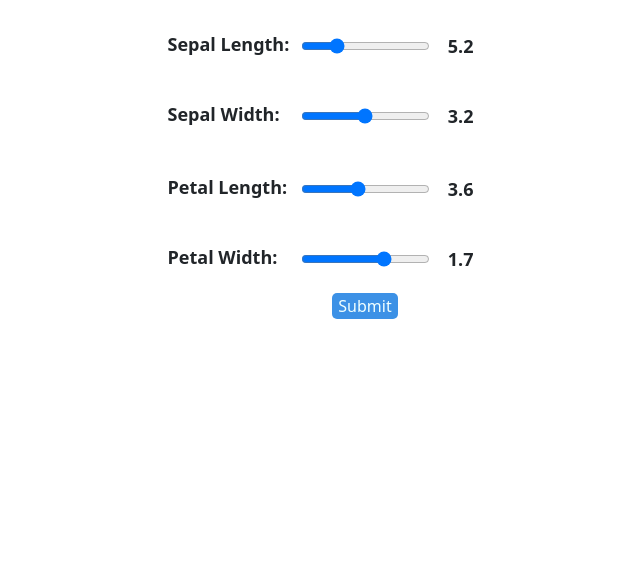
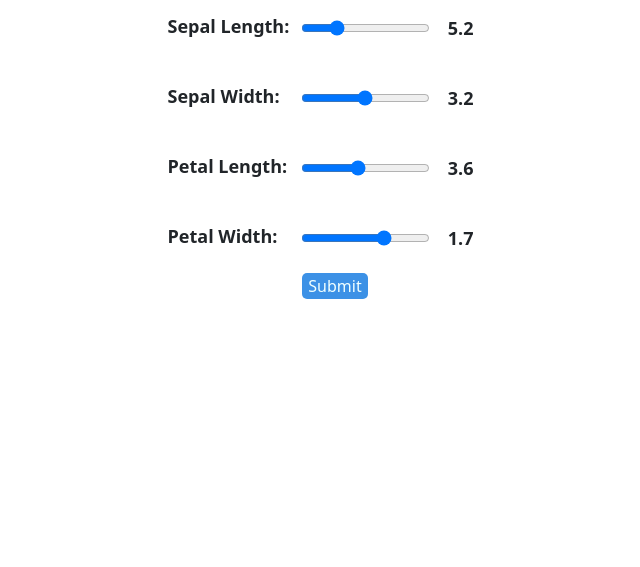
Before and after one commit to Abbasvora/iris-deploy, a Flask app: page / in a window 1280 px wide. Shown: the part 128-695 px from the top of the page, without its empty margins (265-905 px from the left). Run offline with Flask 2, Linux system fonts and the light colour scheme; parts of the project's set-up code (start-up, migrations or seed data) failed here and were passed over; some libraries are stand-ins or nearby versions.

Commit message:
modified html

```diff
--- a/app.py
+++ b/app.py
@@ -22,4 +22,4 @@
 
 
 if __name__ == "__main__":
-    app.run(debug=True)
+    app.run()
--- a/static/main.css
+++ b/static/main.css
@@ -55,8 +55,9 @@
 }
 
 .field.button{
-    margin-top: 7px;
-    align-items: center;
+    margin-top: 15px;
+    right: 30px;
+    align-items:flex-start;
 }
 /* #button{
     width: 100%;
@@ -66,6 +67,9 @@
 
 } */
 
+.predict{
+    margin-top: 30px;
+}
 input[type=submit] {
 
     box-sizing: border-box;
--- a/templates/main.html
+++ b/templates/main.html
@@ -4,7 +4,7 @@
 <head>
     <meta charset="UTF-8">
     <meta http-equiv="X-UA-Compatible" content="IE=edge">
-    <meta name="viewport" content="width=device-width, initial-scale=1.0">
+    <meta name="viewport" content="width=device-width; initial-scale=1.0;">
     <link rel="preconnect" href="https://fonts.googleapis.com">
     <link rel="preconnect" href="https://fonts.gstatic.com" crossorigin>
     <link href="https://fonts.googleapis.com/css2?family=Satisfy&display=swap" rel="stylesheet">
@@ -16,12 +16,13 @@
 
 <body>
     <h1 id="header">Iris Classification</h1>
-    <div class="container ">
+    <div class="container">
         <form action="/predict" method="POST">
             <div class="row">
                 <div class="col">
+
                 </div>
-                <div class="col-4">
+                <div class="col-6">
                     <div class="range">
                         <div class="field">
                             <div class="value left">
@@ -46,16 +47,6 @@
                             </div>
                         </div>
                     </div>
-                </div>
-
-                <div class="col">
-
-                </div>
-            </div>
-            <div class="row last">
-                <div class="col">
-                </div>
-                <div class="col-4">
                     <div class="range">
                         <div class="field">
                             <div class="value left">
@@ -67,6 +58,7 @@
                                 <span id="value-petalLength"></span>
                             </div>
                         </div>
+
                     </div>
                     <div class="range">
                         <div class="field">
@@ -81,29 +73,32 @@
                         </div>
                         <div class="field button">
                             <input type="submit" value="Submit">
-                            <!-- <button class="button">
-                                <span class="submit">Submit</span>
-                                <span class="loading"><i class="fa fa-refresh"></i></span>
-                                <span class="check"><i class="fa fa-check"></i></span>
-                            </button> -->
+                        </div>
+                    </div>
+
+
+                </div>
+                <div class="col">
 
                 </div>
             </div>
+            <div class="row">
+                <div class="col">
+
                 </div>
-                <div class="col">
-                </div>
-            </div>
-        </form>
-        <div class="row">
-            <div class="col"></div>
-            <div class="col-4">
+                <div class="col-5">
+                    <div class="predict">
                         {% if predict %}
                         <h2>Predction</h2>
                         <h4><span>{{ predict }}</span></h4>
                         {% endif %}
                     </div>
-            <div class="col"></div>
+                </div>
+                <div class="col">
 
+                </div>
+            </div>
+        </form>
     </div>
 
     <footer id="foot">
```
Lines whose indentation alone changed are shown as unchanged.
